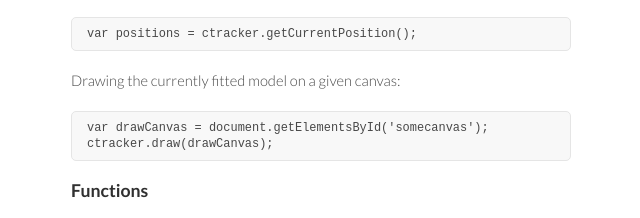
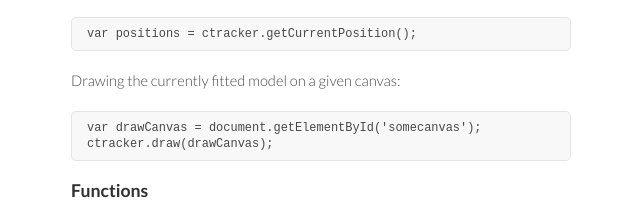
Before and after one commit to auduno/clmtrackr, a website: page docs/reference.html in a window 1280 px wide. Shown: the part 1346-1564 px from the top of the page, 499-1139 px from the left. Drawn offline with nearby package versions, Linux system fonts and the light colour scheme.

Commit message:
fix typo in Library Reference

```diff
--- a/docs/reference.html
+++ b/docs/reference.html
@@ -63,7 +63,7 @@
 
 	<p>Drawing the currently fitted model on a given canvas:</p>
 
-	<pre><code>var drawCanvas = document.getElementsById('somecanvas');
+	<pre><code>var drawCanvas = document.getElementById('somecanvas');
 ctracker.draw(drawCanvas);</code></pre>
 
 	<h2 id="events">Functions</h2>
```
